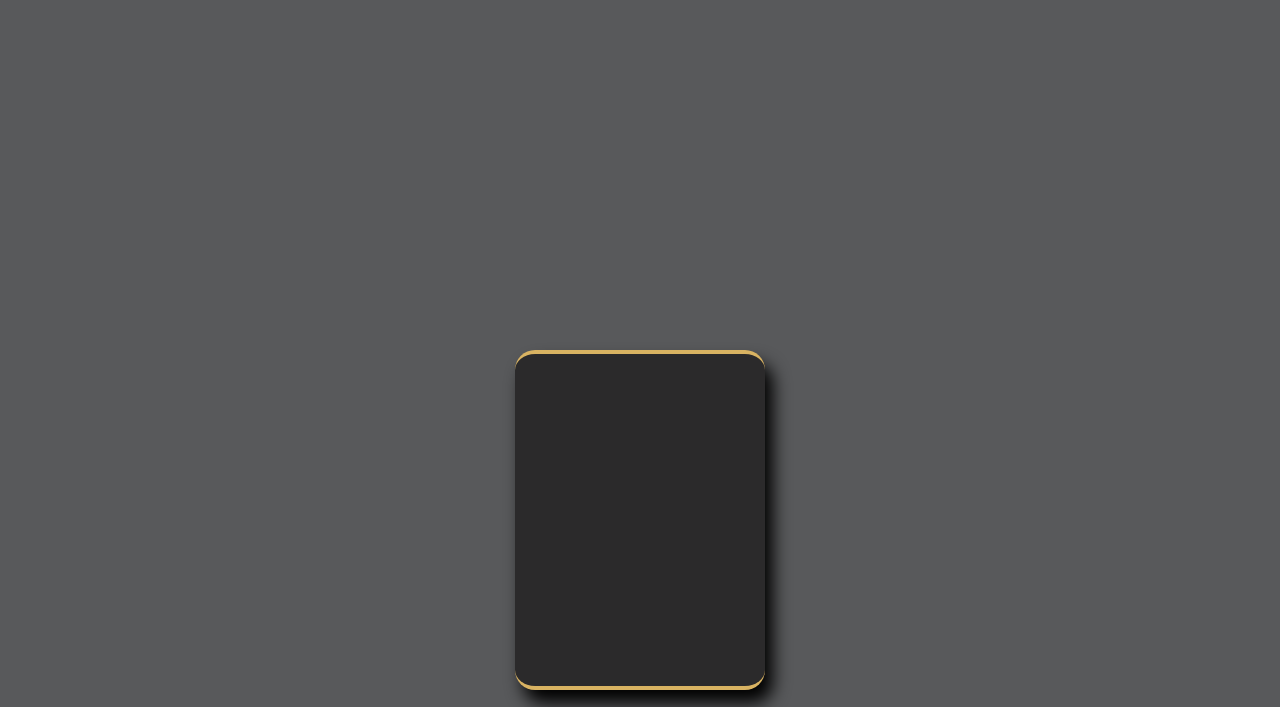
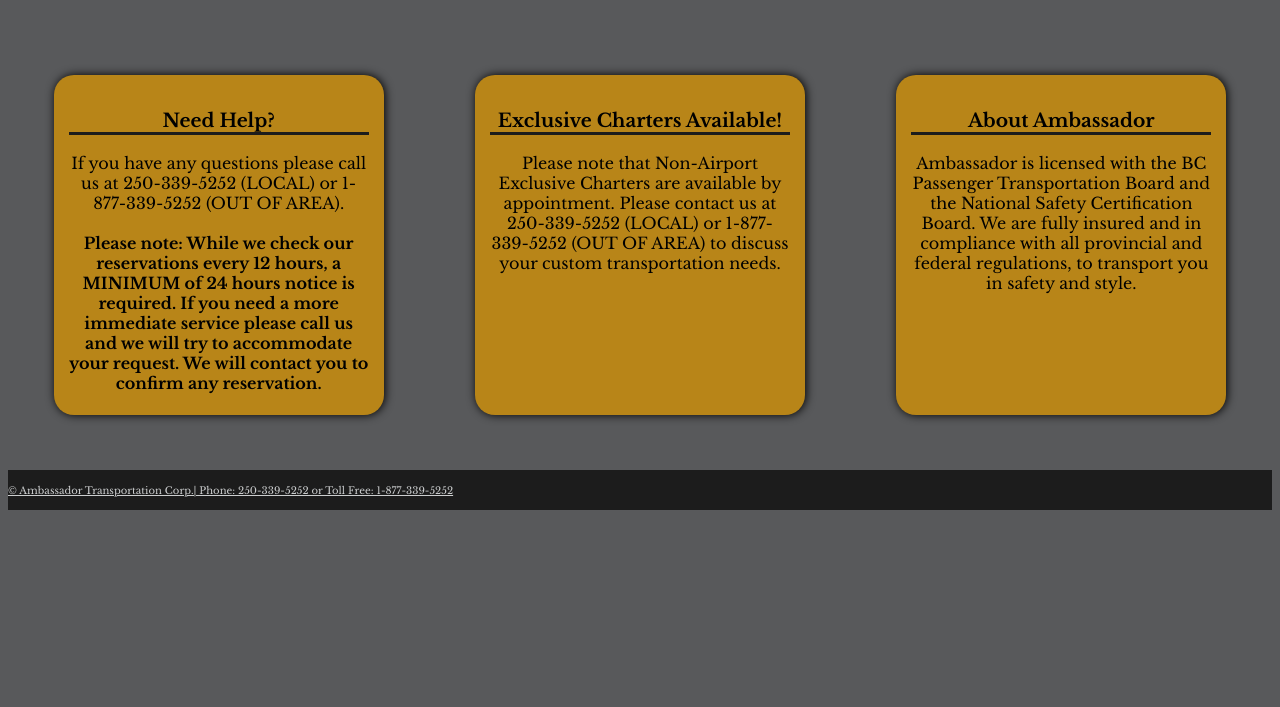
Before and after one commit to fahmida1993/project, a plain HTML site: page reservations.html in a window 1280 px wide. Shown: the part 1095-1802 px from the top of the page. After the commit the page ends 1613 px from the top, so only its background shows below. Drawn offline with nearby package versions, Linux system fonts and the light colour scheme.

Commit message:
Add some change for info-content section css

```diff
--- a/reservations.css
+++ b/reservations.css
@@ -138,11 +138,6 @@ html {
     padding: 20px 40px 20px 20px;
 
   }
-  /* .destinaton{
-    width: 350px;
-    margin: 80px auto;
-
-  } */
   h4{
     display: inline-block;
     margin-left: 150px;
@@ -212,41 +207,30 @@ html {
 
   /* INFORMATION SECTION START */
   .info-content{
-    width: 100%;
     display: flex;
     flex-direction: column;
     justify-content: center;
     align-items: center;
-
+    margin-bottom: 20px;
+  }
+  .info-content .section{
+    width: 330px;
+    height: 340px;
+    box-shadow: 1px 0px 10px;
+    background-color: #b88518;
+    border-radius: 20px;
+    margin-top: 8px;
+    text-align: center;
+  }
+  .section h3{
+    border-bottom: 3px solid #1c1c1c;
+  }
+  .section{
+    padding: 15px;
+    font-family: "Roboto"sans-serif;
   }
 
-
-  .info-content section {
-    width: 250px;
-    height: 340px;
-    box-shadow: 8px 13px 17px;
-    background-color: #2b2a2b;
-    border-radius: 20px;
-    border-top: 4px solid #d9b362;
-    border-bottom: 4px solid #d9b362;
-  }
-
-
-
-
-
-
-
-
-
-
-
-
-
-
-
-
-  /* FOOTER CSS START */
+/* FOOTER CSS START */
 
 footer{
   height: 40px;
@@ -258,7 +242,7 @@ footer{
 
 }
 footer a{
-  font-size: 1.2rem;
+  font-size: 1rem;
   color: rgb(204, 206, 207);
 
 }
@@ -355,6 +339,15 @@ footer a{
         margin-left: -21px;
         margin-right: -32px;
       }
+      main{
+        height: 767px;
+      }
+      .info-content{
+        flex-direction: row;
+        justify-content: space-around;
+        margin-bottom: 55px;
+        margin-top: 10px;
+      }
 }
 @media only screen and (min-width: 510px) {
     /* header {
--- a/reservations.html
+++ b/reservations.html
@@ -130,28 +130,34 @@
 
 <!-- INFORMATION SECTION START -->
 
-<section>
-    <div class="info-content">
-        <section class="section">
+<section class="info-content">
+        <div class="section">
+            <h3>Need Help?</h3>
+            <p>If you have any questions please call us at 250-339-5252 (LOCAL) or 1-877-339-5252 (OUT OF AREA). <br> <br>
+                <b>Please note: While we check our reservations every 12 hours, a MINIMUM of 24 hours notice is required.  If you need a more immediate service please call us and we will try to accommodate your request.  We will contact you to confirm any reservation.</b></p>
 
-        </section><br>
+        </div>
 
-        <section class="section">
+        <div class="section">
+            <h3>Exclusive Charters Available!</h3>
+            <p>Please note that Non-Airport Exclusive Charters are available by appointment.
 
-        </section><br>
+                Please contact us at 250-339-5252 (LOCAL) or 1-877-339-5252 (OUT OF AREA) to discuss your custom transportation needs.</p>
 
-        <section class="section">
+        </div>
 
-        </section>
-    </div>
-</section>
-</div>
+        <div class="section">
+            <h3>About Ambassador</h3>
+            <p>Ambassador is licensed with the BC Passenger Transportation Board and the National Safety Certification Board. We are fully insured and in compliance with all provincial and federal regulations, to transport you in safety and style. </p>
+
+        </div>
+
 </section>
 
 
 </body>
 
 <footer>
-    <a href="#">© Ambassador Transportation Corp.</a>
+    <a href="#">© Ambassador Transportation Corp.| Phone: 250-339-5252 or Toll Free: 1-877-339-5252</a>
 
 </footer>
```
